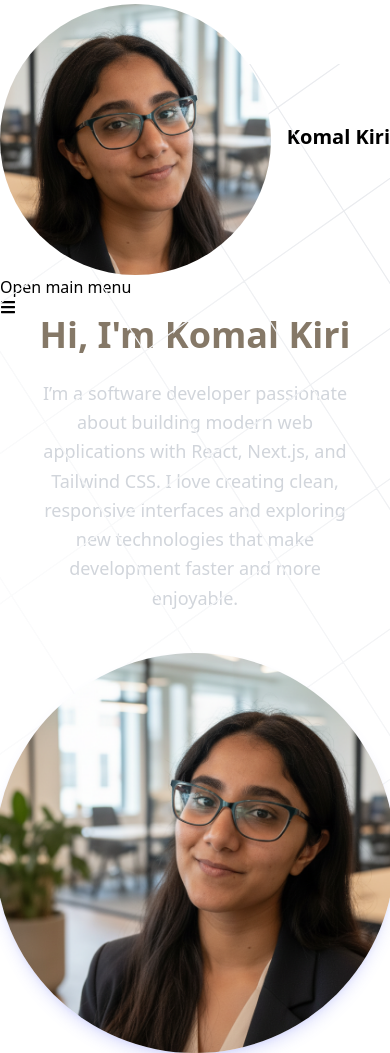
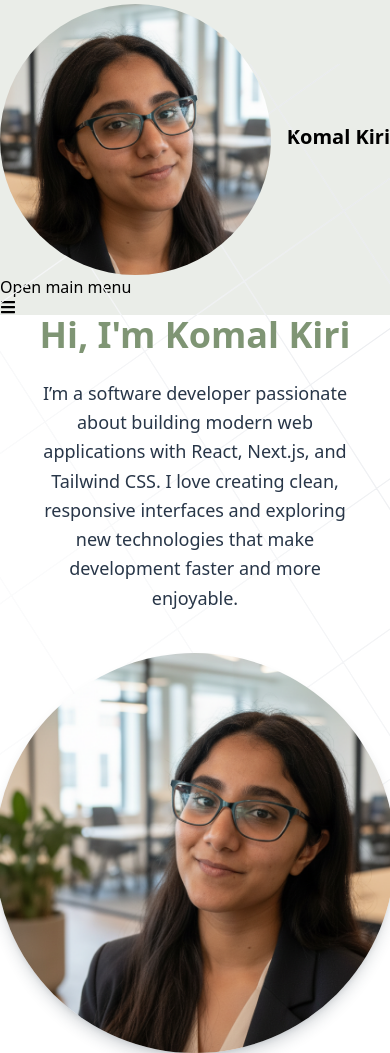
Before and after one commit to Komal-7/kk-portfolio, a Next.js app: page / in a window 390 px wide. Built offline with nearby package versions, Linux system fonts and the light colour scheme.

Commit message:
Updated color palette

```diff
--- a/components/About.tsx
+++ b/components/About.tsx
@@ -4,14 +4,14 @@ export default function About() {
   return (
     <section
       id="about"
-      className="flex flex-col md:flex-row items-center justify-between min-h-[80vh] px-8 md:px-16 text-white scroll-mt-20"
+      className="flex flex-col md:flex-row items-center  min-h-[80vh] px-8 md:px-40 text-white scroll-mt-20"
     >
 
-      <div className="md:w-1/2 space-y-6 text-center md:text-left">
-        <h1 className="text-4xl md:text-6xl font-bold text-indigo-600" style={{color: "#857867"}}>
+      <div className="md:w-1/2 space-y-6 text-center md:text-left z-100">
+        <h1 className="text-4xl md:text-6xl font-bold text-[#7F9574] dark:text-[#039275]">
           Hi, I'm Komal Kiri
         </h1>
-        <p className="text-lg md:text-xl text-gray-300 leading-relaxed">
+        <p className="text-lg md:text-xl text-[#283648] dark:text-gray-300 leading-relaxed">
           I’m a software developer passionate about building modern web
           applications with React, Next.js, and Tailwind CSS. I love creating
           clean, responsive interfaces and exploring new technologies that make
@@ -21,7 +21,7 @@ export default function About() {
 
 
       <div className="mt-10 md:mt-0 md:w-1/2 flex justify-center z-100">
-        <div className="w-100 h-100 md:w-110 md:h-110 rounded-full overflow-hidden shadow-lg shadow-indigo-500/20">
+        <div className="w-100 h-100 md:w-110 md:h-110 rounded-full overflow-hidden shadow-lg shadow-[#283648]/20 dark:shadow-[#06AE92]/20">
           <Image
             src="/avatar-full.png"
             alt="Komal Kiri"
--- a/components/MyNavbar.tsx
+++ b/components/MyNavbar.tsx
@@ -4,7 +4,7 @@ import Link from "next/link";
 
 export function MyNavbar() {
   return (
-    <Navbar fluid rounded>
+    <Navbar fluid rounded className="bg-[#EAEDE8]">
       <NavbarBrand className="gap-4">
         <div className="flex flex-wrap mt-1">
           <Avatar img="/avatar.png" alt="avatar of KK" rounded />
@@ -14,10 +14,10 @@ export function MyNavbar() {
       <NavbarToggle />
       <NavbarCollapse>
         <NavbarLink href="#about" active>
-          Home
+          About
         </NavbarLink>
-        <NavbarLink as={Link} href="#">
-          About
+        <NavbarLink href="#journey">
+          Journey
         </NavbarLink>
         <NavbarLink href="#">Services</NavbarLink>
         <NavbarLink href="#">Pricing</NavbarLink>
```
